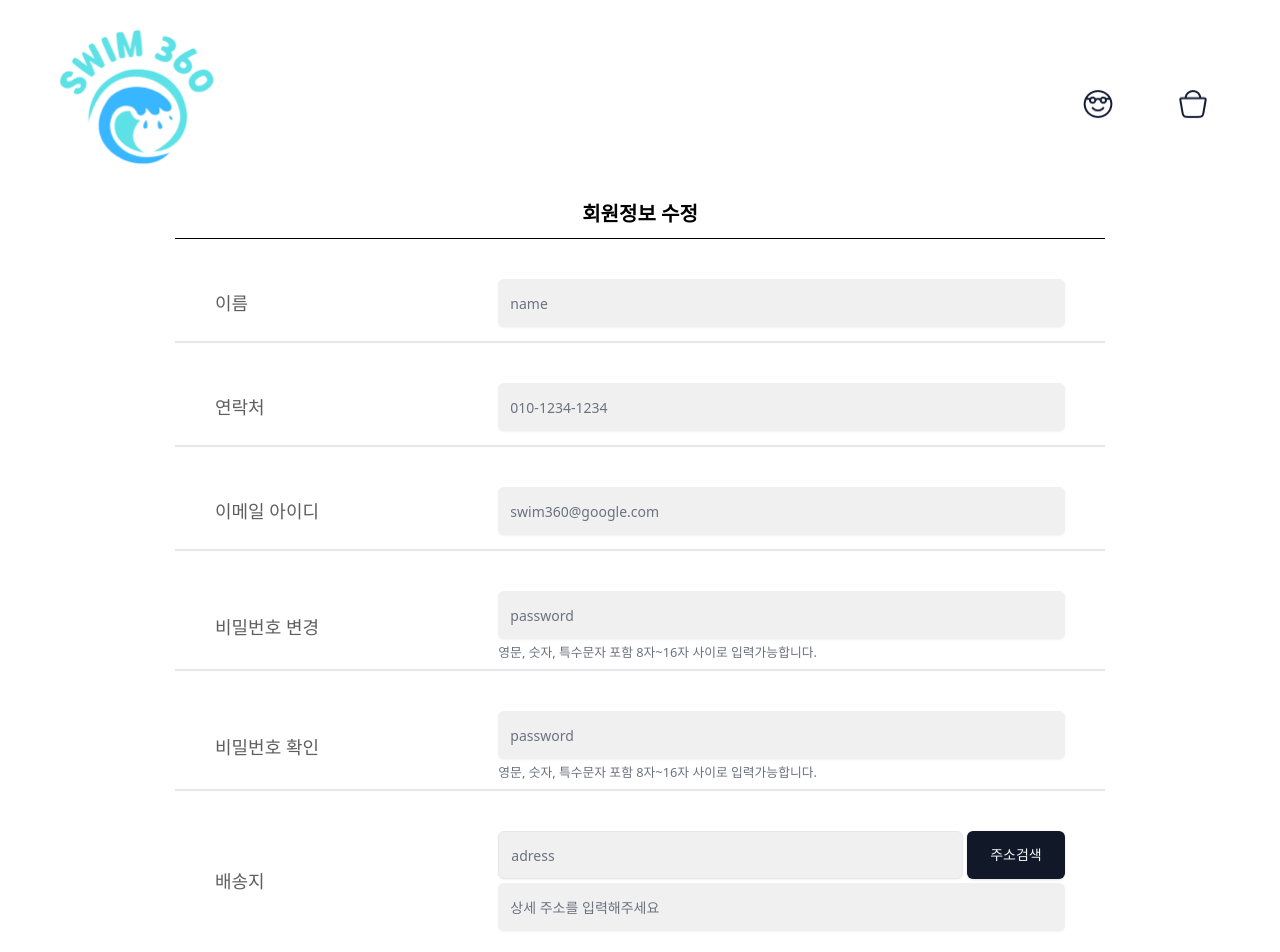
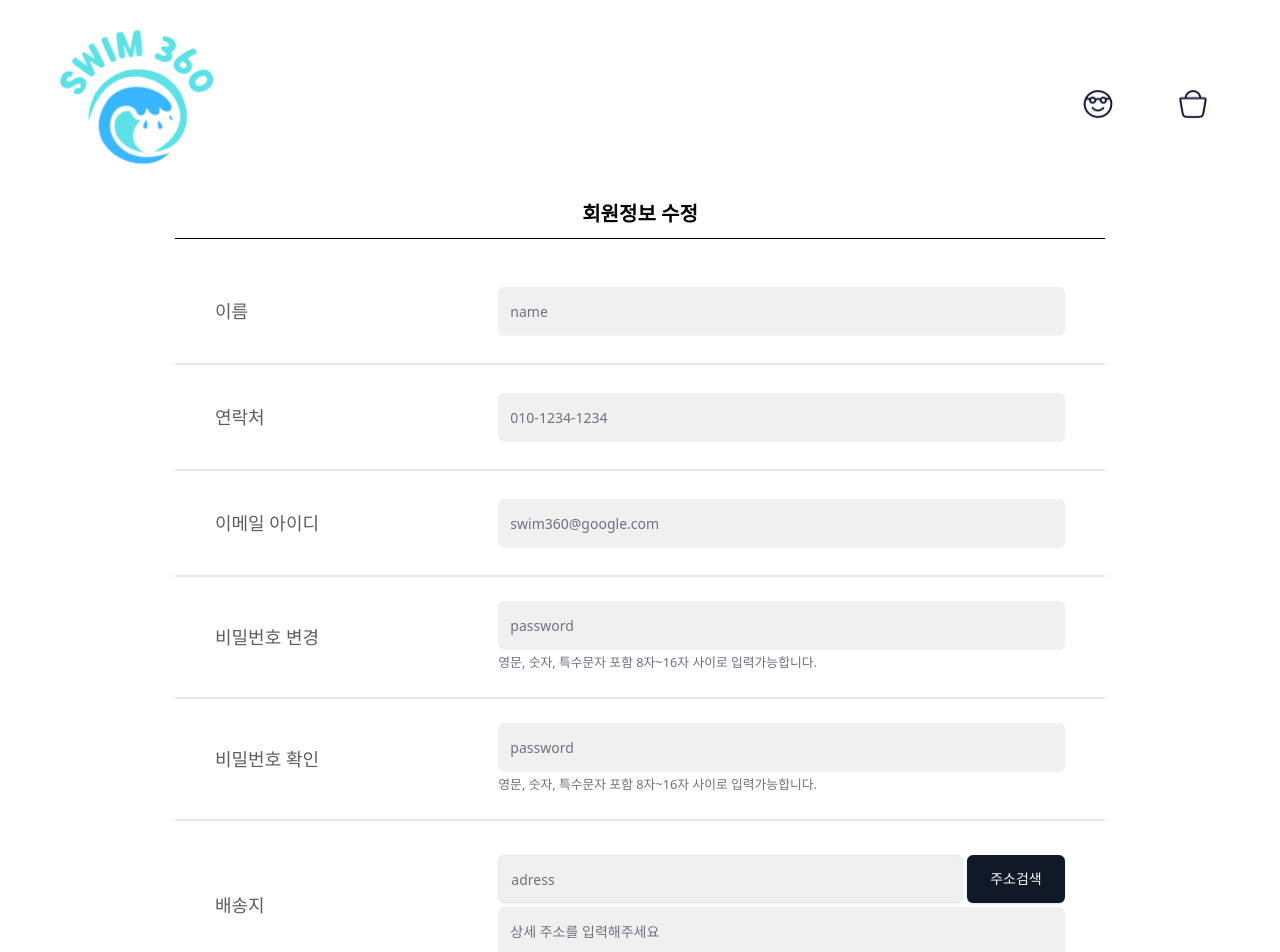
Before and after one commit to ormcamp-fe-3rd/swim360, a React (Vite) app in the folder frontend/: page /mypage/edit in a window 1280 px wide. Shown: the top 952 px of the page. Built offline with nearby package versions, Linux system fonts and the light colour scheme; no server answers.

Commit message:
fix: 회원정보 수정 폼 간격 수정

```diff
--- a/frontend/src/components/mypage/UserInfoEditForm.tsx
+++ b/frontend/src/components/mypage/UserInfoEditForm.tsx
@@ -79,13 +79,13 @@ export default function UserInfoEditForm() {
       <Form {...form}>
         <form
           onSubmit={form.handleSubmit(onSubmit)}
-          className="flex flex-col gap-10"
+          className="flex flex-col gap-5"
         >
           <FormField
             control={form.control}
             name="username"
             render={({ field }) => (
-              <FormItem className="h-16 w-full border-b-2">
+              <FormItem className="h-16 w-full flex ">
                 <div className="flex w-full items-center justify-between px-10">
                   <FormLabel className="flex w-1/3 items-center justify-start text-lg font-normal text-[#5E5E5E]">
                     이름
@@ -98,11 +98,12 @@ export default function UserInfoEditForm() {
               </FormItem>
             )}
           />
+          <div className="border-b-2"></div>
           <FormField
             control={form.control}
             name="phoneNumber"
             render={({ field }) => (
-              <FormItem className="h-16 w-full border-b-2">
+              <FormItem className="h-16 w-full flex">
                 <div className="flex w-full items-center justify-between px-10">
                   <FormLabel className="flex w-1/3 items-center justify-start text-lg font-normal text-[#5E5E5E]">
                     연락처
@@ -115,11 +116,12 @@ export default function UserInfoEditForm() {
               </FormItem>
             )}
           />
+          <div className="border-b-2"></div>
           <FormField
             control={form.control}
             name="emailId"
             render={({ field }) => (
-              <FormItem className="h-16 w-full border-b-2">
+              <FormItem className="h-16 w-full flex">
                 <div className="flex w-full items-center justify-between px-10">
                   <FormLabel className="flex w-1/3 items-center justify-start text-lg font-normal text-[#5E5E5E]">
                     이메일 아이디
@@ -132,11 +134,12 @@ export default function UserInfoEditForm() {
               </FormItem>
             )}
           />
+          <div className="border-b-2"></div>
           <FormField
             control={form.control}
             name="password"
             render={({ field }) => (
-              <FormItem className="h-20 w-full border-b-2">
+              <FormItem className="h-20 w-full flex">
                 <div className="flex w-full items-center justify-between px-10">
                   <FormLabel className="flex w-1/3 items-center justify-start text-lg font-normal text-[#5E5E5E]">
                     비밀번호 변경
@@ -154,11 +157,12 @@ export default function UserInfoEditForm() {
               </FormItem>
             )}
           />
+          <div className="border-b-2"></div>
           <FormField
             control={form.control}
             name="password"
             render={({ field }) => (
-              <FormItem className="h-20 w-full border-b-2">
+              <FormItem className="h-20 w-full flex">
                 <div className="flex w-full items-center justify-between px-10">
                   <FormLabel className="flex w-1/3 items-center justify-start text-lg font-normal text-[#5E5E5E]">
                     비밀번호 확인
@@ -177,11 +181,12 @@ export default function UserInfoEditForm() {
               </FormItem>
             )}
           />
+          <div className="border-b-2"></div>
           <FormField
             control={form.control}
             name="address"
             render={({ field }) => (
-              <FormItem className="h-32 w-full border-b-2">
+              <FormItem className="h-32 w-full flex">
                 <div className="flex w-full items-center justify-between px-10">
                   <FormLabel className="flex w-1/3 items-center justify-start text-lg font-normal text-[#5E5E5E]">
                     배송지
@@ -211,6 +216,7 @@ export default function UserInfoEditForm() {
               </FormItem>
             )}
           />
+          <div className="border-b-2"></div>
           <div className="mt-10 flex w-full gap-2">
             <Link to="/mypage" className="w-full">
               <PrimaryButton className="bg-white text-black hover:bg-gray-100">
@@ -218,7 +224,7 @@ export default function UserInfoEditForm() {
               </PrimaryButton>
             </Link>
             <Link to="/mypage" className="w-full">
-            {/* TODO: 회원정보 수정 기능 추가 */}
+              {/* TODO: 회원정보 수정 기능 추가 */}
               <PrimaryButton>확인</PrimaryButton>
             </Link>
           </div>
```
